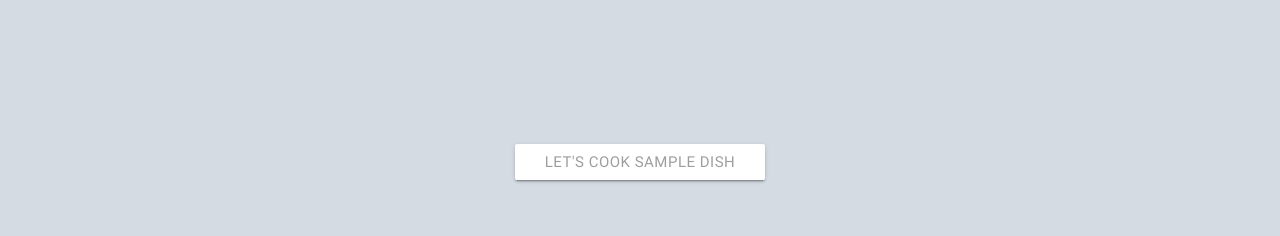
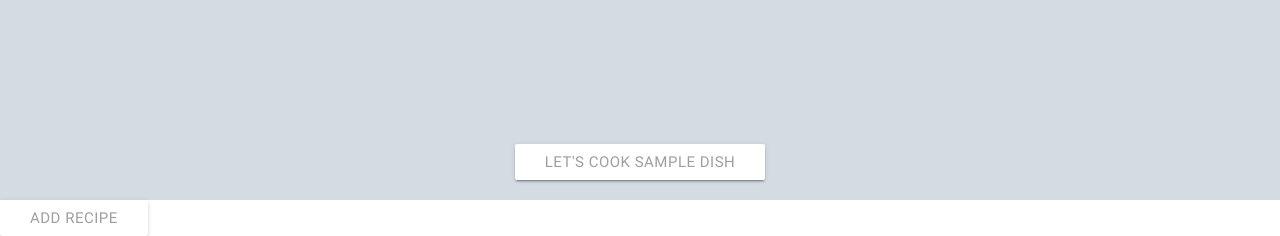
Before and after one commit to harryphelps2/recipe-hp, a Flask app: page / in a window 1280 px wide. Shown: the part 886-1122 px from the top of the page. Before the commit the page ends 1069 px from the top, so only its background shows below. Run offline with Flask 2, Linux system fonts and the light colour scheme; grey boxes marked "Sample" are stand-in pictures; a database or web service that is not in the repository returns one stand-in record (values such as "Sample title"); some libraries are stand-ins or nearby versions.

Commit message:
Create add recipe button

```diff
--- a/app.py
+++ b/app.py
@@ -26,6 +26,10 @@
     return render_template("steps.html",
     recipe=mongo.db.recipes.find({"_id": ObjectId(oid)}))
 
+@app.route('/add_recipe')
+def add_recipe():
+    return render_template("add_recipe.html")
+
 if __name__ == '__main__':
     app.run(host=os.environ.get('IP'),
         port=int(os.environ.get('PORT')),
--- /dev/null
+++ b/templates/add_recipe.html
@@ -0,0 +1,4 @@
+{% extends 'base.html' %}
+{% block content %}
+<h1>hi</h1>
+{% endblock %}
--- a/templates/recipe.html
+++ b/templates/recipe.html
@@ -18,9 +18,9 @@
             <tbody>
                 {% for ingredient in recipe.ingredients %}
                     <tr>
-                    <td>{{ ingredient.name }}</td>
-                    <td>{{ ingredient.amount }}</td>
-                    <td>{{ ingredient.price }}</td>
+                        <td>{{ ingredient.name }}</td>
+                        <td>{{ ingredient.amount }}</td>
+                        <td>{{ ingredient.price }}</td>
                     </tr>
                 {% endfor %}
             </tbody>
--- a/templates/recipes.html
+++ b/templates/recipes.html
@@ -12,4 +12,7 @@
             </div>
         {% endfor %}
     </div>
+    <div>
+        <a class="btn waves-effect white grey-text darken-text-2" href="/add_recipe">Add recipe</a>
+    </div>
 {% endblock %}
```
Also changed, not shown: templates/steps.html (+10 -3 lines).
